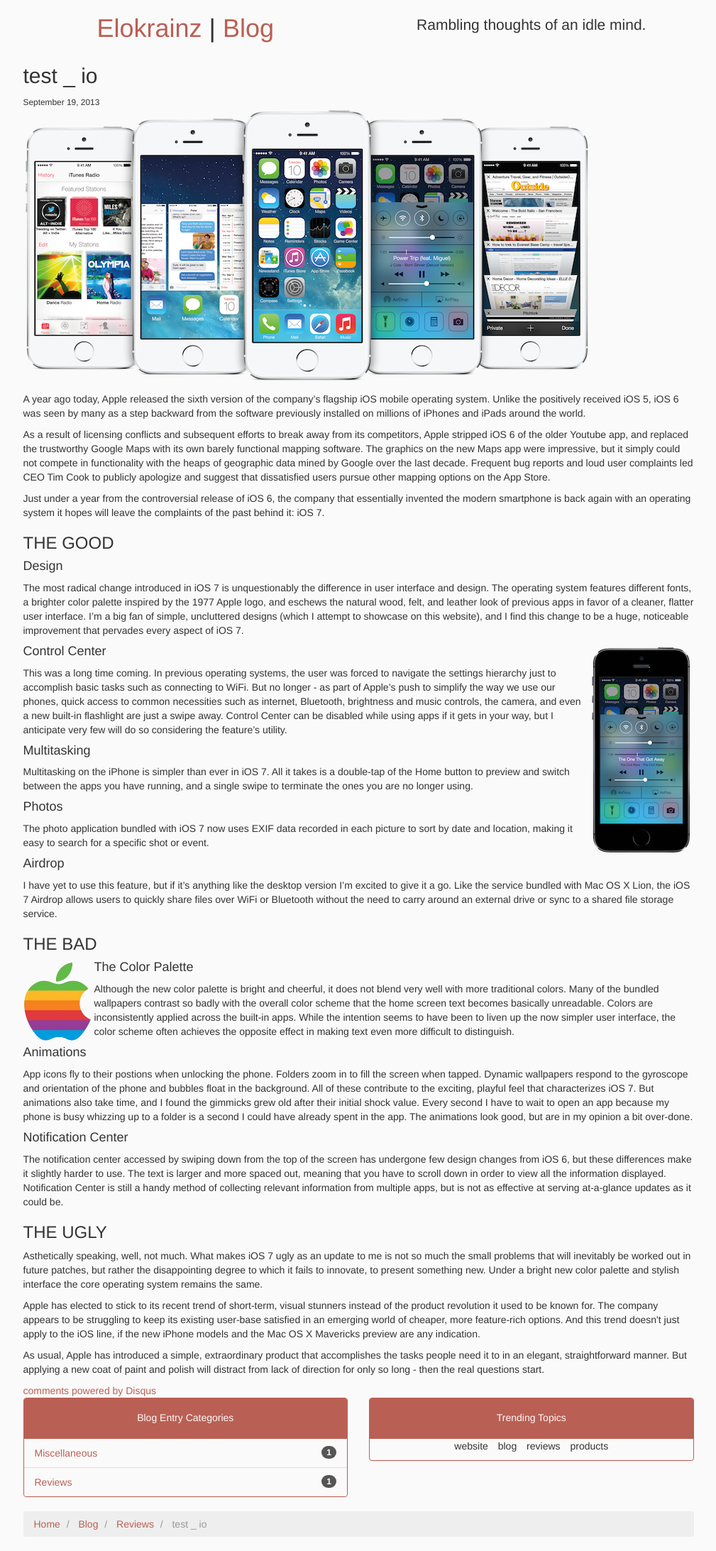
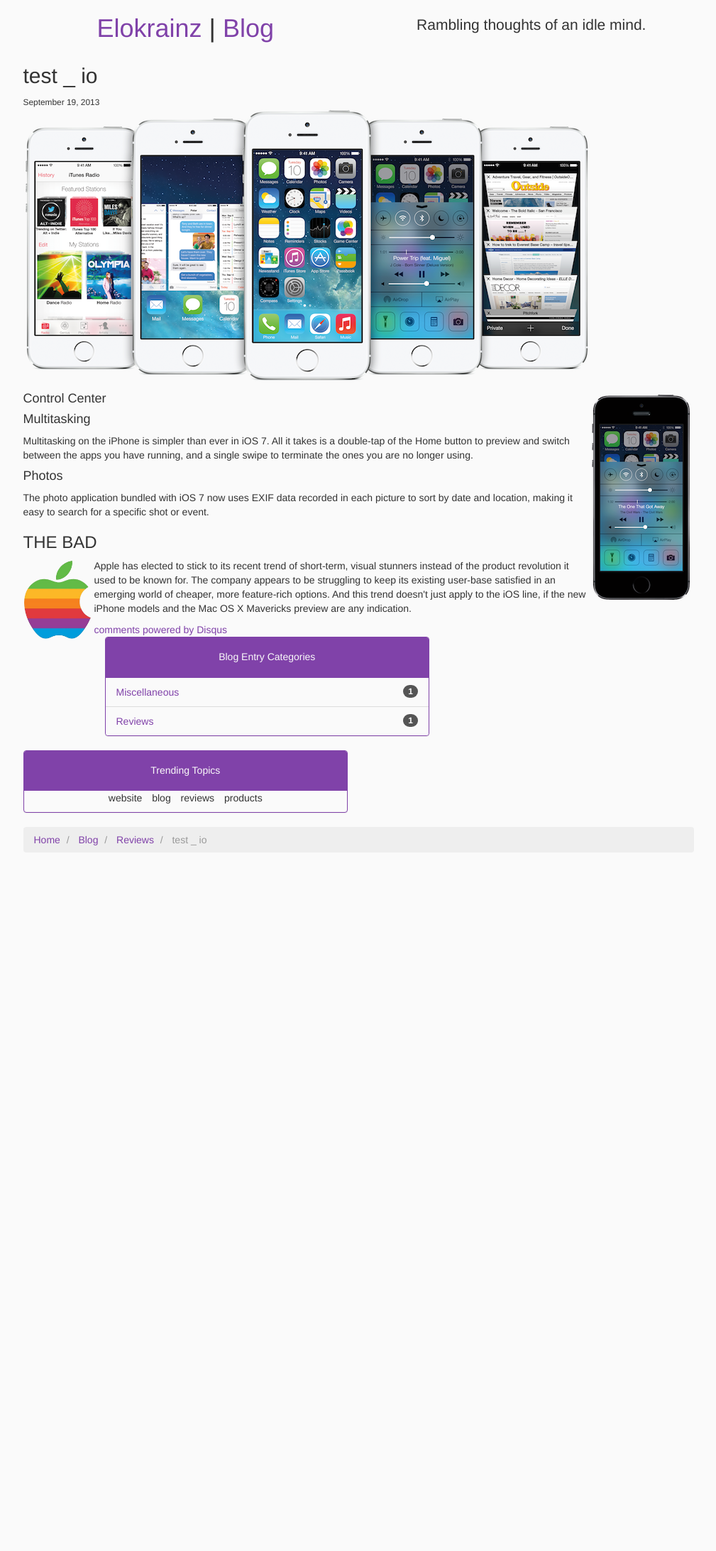
Before and after one commit to elokrainz/elokrainz.github.io, a Jekyll site: the page built from _posts/2013-09-19-ios7-the-good-the-bad-and-the-ugly.md, in a window 1280 px wide. Shown: the whole page at 71% size, without its empty margins (135-1144 px from the left). Built offline with Jekyll 4.4.1, drawn with Linux system fonts in a browser that asks for light colours; Markdown is read by kramdown in place of the engine named in the settings; comment, search, counter and statistics services are not loaded; after the commit the page ends 1221 px from its top, so only the background shows below that.

```diff
--- a/_posts/2013-09-19-ios7-the-good-the-bad-and-the-ugly.md
+++ b/_posts/2013-09-19-ios7-the-good-the-bad-and-the-ugly.md
@@ -10,47 +10,11 @@ excerpt: "Just under a year"
 
 <img class="img-responsive center" alt="iOS 7" src="/assets/images/apple/ios7.png">
 
-A year ago today, Apple released the sixth version of the company's flagship
-iOS mobile operating system. Unlike the positively received iOS 5, iOS 6 was
-seen by many as a step backward from the software previously installed on
-millions of iPhones and iPads around the world.
 
-As a result of licensing conflicts and subsequent efforts to break away from
-its competitors, Apple stripped iOS 6 of the older Youtube app, and replaced
-the trustworthy Google Maps with its own barely functional mapping software.
-The graphics on the new Maps app were impressive, but it simply could not
-compete in functionality with the heaps of geographic data mined by Google
-over the last decade. Frequent bug reports and loud user complaints led CEO
-Tim Cook to publicly apologize and suggest that dissatisfied users pursue
-other mapping options on the App Store.
-
-Just under a year from the controversial release of iOS 6, the company that
-essentially invented the modern smartphone is back again with an operating
-system it hopes will leave the complaints of the past behind it: iOS 7.
-
-### THE GOOD
-#### Design
-
-The most radical change introduced in iOS 7 is unquestionably the difference
-in user interface and design. The operating system features different fonts, a
-brighter color palette inspired by the 1977 Apple logo, and eschews the
-natural wood, felt, and leather look of previous apps in favor of a cleaner,
-flatter user interface. I'm a big fan of simple, uncluttered designs (which I
-attempt to showcase on this website), and I find this change to be a huge,
-noticeable improvement that pervades every aspect of iOS 7.
 
 <img class="pull-right push-left" alt="Control Center" src="/assets/images/apple/iphone_control_center.png">
 
 #### Control Center
-
-This was a long time coming. In previous operating systems, the user was
-forced to navigate the settings hierarchy just to accomplish basic tasks such
-as connecting to WiFi. But no longer - as part of Apple's push to simplify the
-way we use our phones, quick access to common necessities such as internet,
-Bluetooth, brightness and music controls, the camera, and even a new built-in
-flashlight are just a swipe away. Control Center can be disabled while using
-apps if it gets in your way, but I anticipate very few will do so considering
-the feature's utility.
 
 #### Multitasking
 
@@ -64,56 +28,11 @@ The photo application bundled with iOS 7 now uses EXIF data recorded in each
 picture to sort by date and location, making it easy to search for a specific
 shot or event.
 
-#### Airdrop
 
-I have yet to use this feature, but if it's anything like the desktop version
-I'm excited to give it a go. Like the service bundled with Mac OS X Lion, the
-iOS 7 Airdrop allows users to quickly share files over WiFi or Bluetooth
-without the need to carry around an external drive or sync to a shared file
-storage service.
 
 ### THE BAD
 
 <img class="pull-left push-right" alt="Apple's 1977 Logo" src="/assets/images/apple/apple_1977.png" width="100">
-
-#### The Color Palette
-
-Although the new color palette is bright and cheerful, it does not blend very
-well with more traditional colors. Many of the bundled wallpapers contrast so
-badly with the overall color scheme that the home screen text becomes
-basically unreadable. Colors are inconsistently applied across the built-in
-apps. While the intention seems to have been to liven up the now simpler user
-interface, the color scheme often achieves the opposite effect in making text
-even more difficult to distinguish.
-
-#### Animations
-
-App icons fly to their postions when unlocking the phone. Folders zoom in to
-fill the screen when tapped. Dynamic wallpapers respond to the gyroscope and
-orientation of the phone and bubbles float in the background. All of these
-contribute to the exciting, playful feel that characterizes iOS 7. But
-animations also take time, and I found the gimmicks grew old after their
-initial shock value. Every second I have to wait to open an app because my
-phone is busy whizzing up to a folder is a second I could have already spent
-in the app. The animations look good, but are in my opinion a bit over-done.
-
-#### Notification Center
-
-The notification center accessed by swiping down from the top of the screen
-has undergone few design changes from iOS 6, but these differences make it
-slightly harder to use. The text is larger and more spaced out, meaning that
-you have to scroll down in order to view all the information displayed.
-Notification Center is still a handy method of collecting relevant information
-from multiple apps, but is not as effective at serving at-a-glance updates as
-it could be.
-
-### THE UGLY
-
-Asthetically speaking, well, not much. What makes iOS 7 ugly as an update to
-me is not so much the small problems that will inevitably be worked out in
-future patches, but rather the disappointing degree to which it fails to
-innovate, to present something new. Under a bright new color palette and
-stylish interface the core operating system remains the same.
 
 <p class="has-pullquote" data-pullquote="What makes iOS 7 ugly is the degree to which it fails to innovate, to present something new.">
 Apple has elected to stick to its recent trend of short-term, visual stunners
@@ -122,8 +41,3 @@ to be struggling to keep its existing user-base satisfied in an emerging world
 of cheaper, more feature-rich options. And this trend doesn't just apply to
 the iOS line, if the new iPhone models and the Mac OS X Mavericks preview are
 any indication.</p>
-
-As usual, Apple has introduced a simple, extraordinary product that
-accomplishes the tasks people need it to in an elegant, straightforward
-manner. But applying a new coat of paint and polish will distract from lack of
-direction for only so long - then the real questions start.
```
Also changed, not shown: _posts/2013-08-18-a-short-introduction.md (+0 -12 lines), assets/css/main.min.css.
